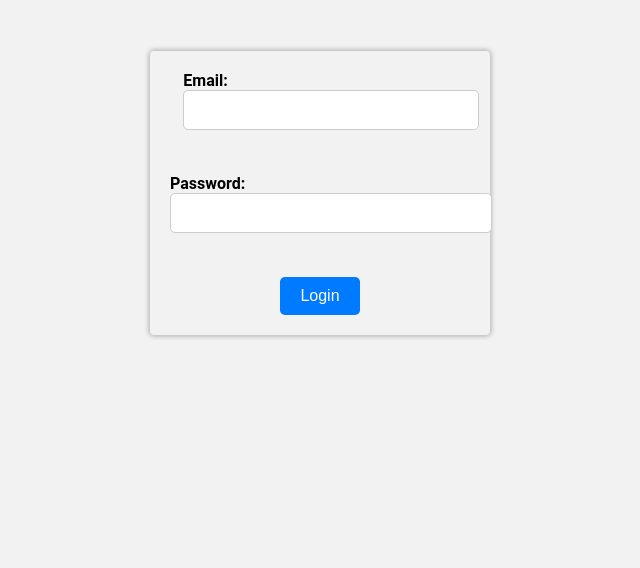
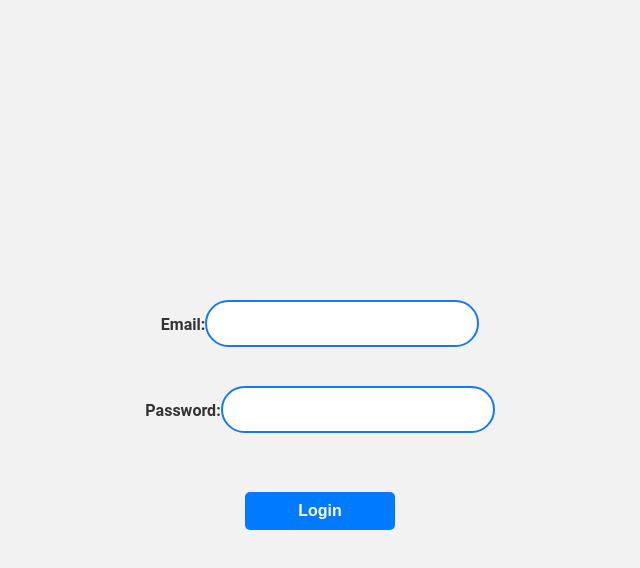
Before and after one commit to ITSector-Estagiarios/DevOps, a React (Create React App) app in the folder website/: page / in a window 1280 px wide. Shown: the top 568 px of the page, without its empty margins (320-960 px from the left). Built offline with nearby package versions, Linux system fonts and the light colour scheme; the HTML template or start-up script is replaced by a standard one.

Commit message:
Update login css

```diff
--- a/website/src/pages/Login/LoginForm.css
+++ b/website/src/pages/Login/LoginForm.css
@@ -1,48 +1,43 @@
 form {
   display: flex;
   flex-direction: column;
-    justify-content: center;
   align-items: center;
-    margin: 50px auto;
-    padding: 20px;
-    width: 300px;
-    border: 1px solid #ccc;
-    border-radius: 5px;
-    box-shadow: 0px 0px 5px 0px rgba(0, 0, 0, 0.3);
+  margin-top: 300px;
 }
 
 label {
-    display: block;
-    color: black;
-    margin-bottom: 10px;
-  }
-
-  input[type="email"],
-  input[type="password"] {
-    width: 100%;
-    padding: 10px;
-    margin-bottom: 15px;
-    border-radius: 5px;
-    border: 1px solid #ccc;
+  display: flex;
+  flex-direction: column;
+  align-items: center;
+  margin-bottom: 20px;
   font-size: 16px;
 }
 
-  button[type="submit"] {
-    background-color: #2196f3;
-    color: #fff;
-    border: none;
-    border-radius: 5px;
-    font-size: 16px;
-    padding: 10px 20px;
-    cursor: pointer;
-    transition: background-color 0.3s ease;
+input[type="email"], [type="password"] {
+  padding: 10px;
+  border-radius: 50px;
+  border: 2px solid #1877f2;
+  width: 250px;
+  font-size: 20px;
 }
 
-  button[type="submit"]:hover {
-    background-color: #0d8bf2;
+button {
+  padding: 10px;
+  border-radius: 5px;
+  border: none;
+  width: 150px;
+  font-size: 16px;
+  font-weight: bold;
+  background-color: #1877f2;
+  color: #fff;
+  cursor: pointer;
+  margin-top: 20px;
+}
+
+button:hover {
+  background-color: #166fe5;
 }
 
 div {
-    color: red;
-    margin-bottom: 15px;
+  margin-top: 20px;
 }
```
Lines whose indentation alone changed are shown as unchanged.
